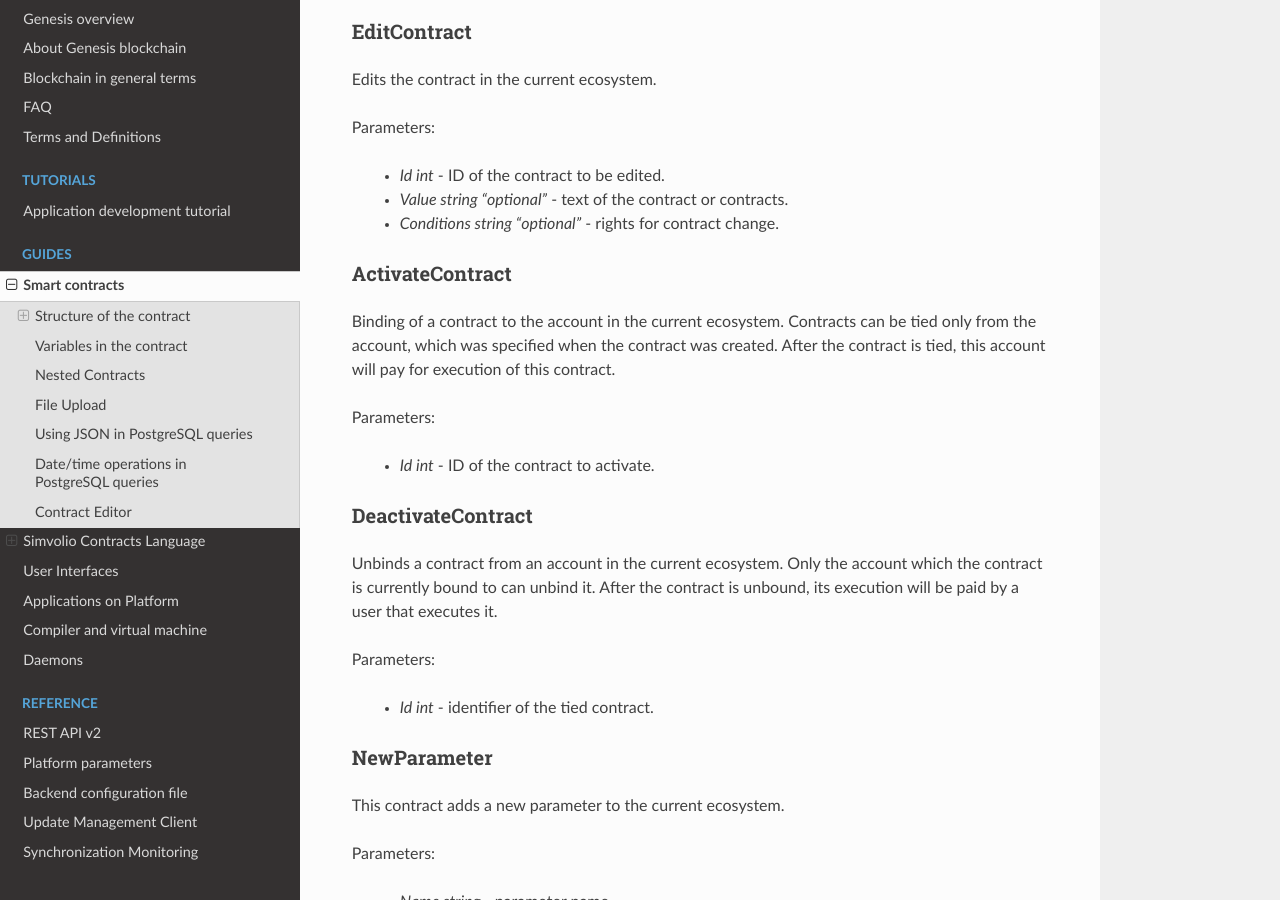
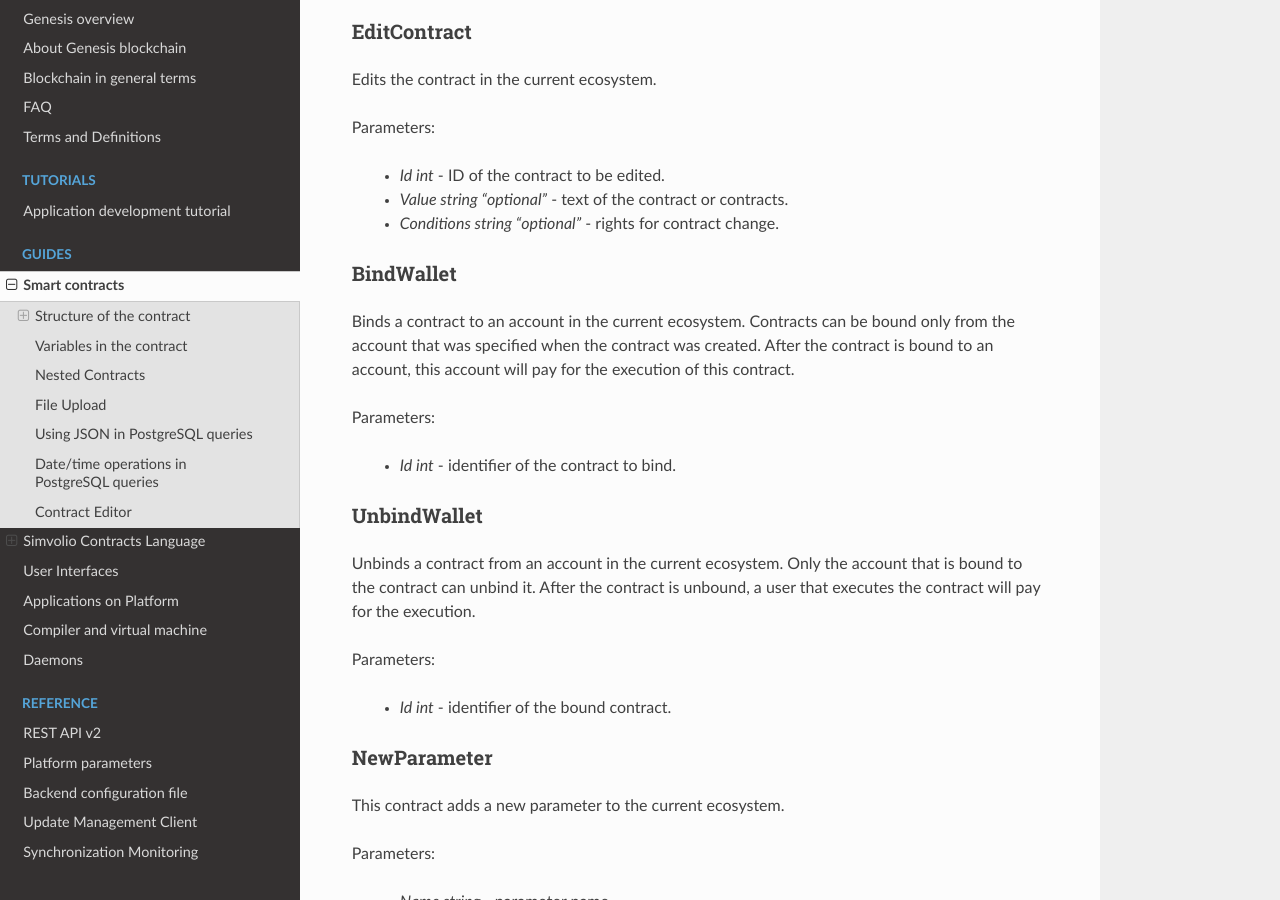
Before and after one commit to AplaProject/apla-docs-en, a Sphinx documentation site: the page built from source/topics/script.rst, in a window 1280 px wide and 900 px high, scrolled down 58006 px. Built offline with Sphinx 7.4.7 and the Read the Docs theme 2.0.0, drawn with Linux system fonts in a browser that asks for light colours.

Commit message:
Rename ActivateContract to BindWallet, DeactivateContract to UnbindWallet. Update description.

```diff
--- a/source/topics/script.rst
+++ b/source/topics/script.rst
@@ -3515,24 +3515,24 @@
     * *Conditions string "optional"* - rights for contract change.
 
 
-ActivateContract
-----------------
-
-Binding of a contract to the account in the current ecosystem. Contracts can be tied only from the account, which was specified when the contract was created. After the contract is tied, this account will pay for execution of this contract.
+BindWallet
+----------
+
+Binds a contract to an account in the current ecosystem. Contracts can be bound only from the account that was specified when the contract was created. After the contract is bound to an account, this account will pay for the execution of this contract.
 
 Parameters:
 
-    * *Id int* - ID of the contract to activate.
-
-
-DeactivateContract
-------------------
-
-Unbinds a contract from an account in the current ecosystem. Only the account which the contract is currently bound to can unbind it. After the contract is unbound, its execution will be paid by a user that executes it.
+    * *Id int* - identifier of the contract to bind.
+
+
+UnbindWallet
+------------
+
+Unbinds a contract from an account in the current ecosystem. Only the account that is bound to the contract can unbind it. After the contract is unbound, a user that executes the contract will pay for the execution.
 
 Parameters:
 
-    * *Id int* - identifier of the tied contract.
+    * *Id int* - identifier of the bound contract.
 
 
 NewParameter
```
